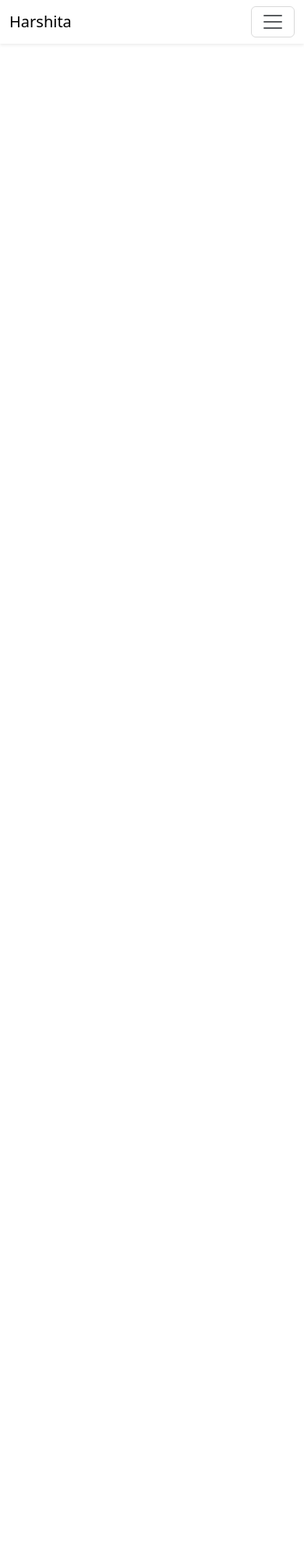
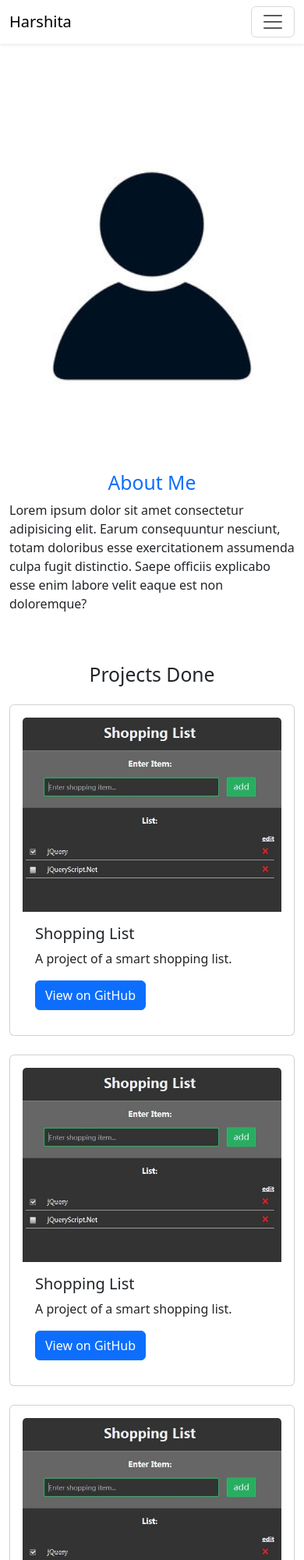
Before and after one commit to harshitaaa125/My-portfolio, a plain HTML site: page Portfolio.html in a window 390 px wide. Shown: the top 2000 px of the page at 78% size. Before the commit the page ends 844 px from the top, so only its background shows below. Drawn offline with nearby package versions, Linux system fonts and the light colour scheme.

Commit message:
Co-authored-by: Bonface <Bonface-3020@users.noreply.github.com>

```diff
--- a/Portfolio.html
+++ b/Portfolio.html
@@ -23,6 +23,59 @@
             </div>
         </div>
     </nav>
+    <div class="container py-5">
+        <section id="about" class="about-section mb-5">
+            <div class="row align-items-center">
+                <div class="col-md-6"
+                    style="background-image: url('image 5.jpg'); height: 500px; background-size: cover; background-position: center; border-radius: 10px;">
+                </div>
+                <div class="col-md-6">
+                    <h2 class="text-center text-primary">About Me</h2>
+                    <p>Lorem ipsum dolor sit amet consectetur adipisicing elit. Earum consequuntur nesciunt, totam
+                        doloribus esse exercitationem assumenda culpa fugit distinctio. Saepe officiis explicabo esse
+                        enim labore velit eaque est non doloremque?</p>
+                </div>
+            </div>
+        </section>
+        <section id="projects" class="projects-section">
+            <h2 class="text-center">Projects Done</h2>
+            <div class="row mt-4">
+                <div class="col-md-4 mb-4">
+                    <div class="card project-card p-3">
+                        <img src="image 6.jpg" class="card-img-top" alt="Project 1 image">
+                        <div class="card-body">
+                            <h5 class="card-title">Shopping List</h5>
+                            <p class="card-text">A project of a smart shopping list.</p>
+                            <a href="https://github.com/yourusername/project1" target="_blank"
+                                class="btn btn-primary">View on GitHub</a>
+                        </div>
+                    </div>
+                </div>
+                <div class="col-md-4 mb-4">
+                    <div class="card project-card p-3">
+                        <img src="image 6.jpg" class="card-img-top" alt="Project 1 image">
+                        <div class="card-body">
+                            <h5 class="card-title">Shopping List</h5>
+                            <p class="card-text">A project of a smart shopping list.</p>
+                            <a href="https://github.com/yourusername/project1" target="_blank"
+                                class="btn btn-primary">View on GitHub</a>
+                        </div>
+                    </div>
+                </div>
+                <div class="col-md-4 mb-4">
+                    <div class="card project-card p-3">
+                        <img src="image 6.jpg" class="card-img-top" alt="Project 1 image">
+                        <div class="card-body">
+                            <h5 class="card-title">Shopping List</h5>
+                            <p class="card-text">A project of a smart shopping list.</p>
+                            <a href="https://github.com/yourusername/project1" target="_blank"
+                                class="btn btn-primary">View on GitHub</a>
+                        </div>
+                    </div>
+                </div>
+            </div>
+        </section>
+    </div>
     <script src="https://cdn.jsdelivr.net/npm/bootstrap@5.3.0/dist/js/bootstrap.bundle.min.js"></script>
 </body>
 
--- /dev/null
+++ b/style.css
@@ -0,0 +1,77 @@
+body {
+    font-family: Arial, sans-serif;
+}
+
+.carousel-item {
+    height: 100vh;
+    background-size: cover;
+    background-position: center;
+    position: relative;
+}
+
+.carousel-item::before {
+    content: "";
+    position: absolute;
+    top: 0;
+    left: 0;
+    width: 100%;
+    height: 100%;
+    background: rgba(0, 0, 0, 0.5);
+}
+
+.hero-text {
+    position: absolute;
+    top: 50%;
+    left: 50%;
+    transform: translate(-50%, -50%);
+    color: white;
+    text-align: center;
+    max-width: 60%;
+    z-index: 1;
+}
+
+.hero-text h1 {
+    font-size: 2.5rem;
+    font-weight: bold;
+}
+
+.btn-custom {
+    background-color: #e74c3c;
+    color: #fff;
+    padding: 10px 20px;
+    border-radius: 5px;
+    text-decoration: none;
+}
+.about-section img {
+    max-width: 100%;
+    height: auto;
+    border-radius: 10px;
+}
+
+.project-card {
+    background-color: #495057;
+    color: white;
+    border: none;
+    transition: background-color 0.3s ease;
+}
+
+.project-card:hover {
+    background-color: #6c757d;
+}
+
+.project-card img {
+    border-radius: 5px 5px 0 0;
+    object-fit: cover;
+}
+
+.project-card .btn {
+    background-color: #007bff;
+    border: none;
+    color: white;
+    transition: background-color 0.3s ease, transform 0.2s ease;
+}
+
+.project-card .btn:hover {
+    background-color: #0056b3;
+    transform: scale(1.05);
+}
```
Also changed, not shown: index.html (+41 -0 lines), image 1.jpg (added), image 2.jpeg (added), image 3.jpg (added), image 4.jpg (added), image 5.jpg (added), image 6.jpg (added).
